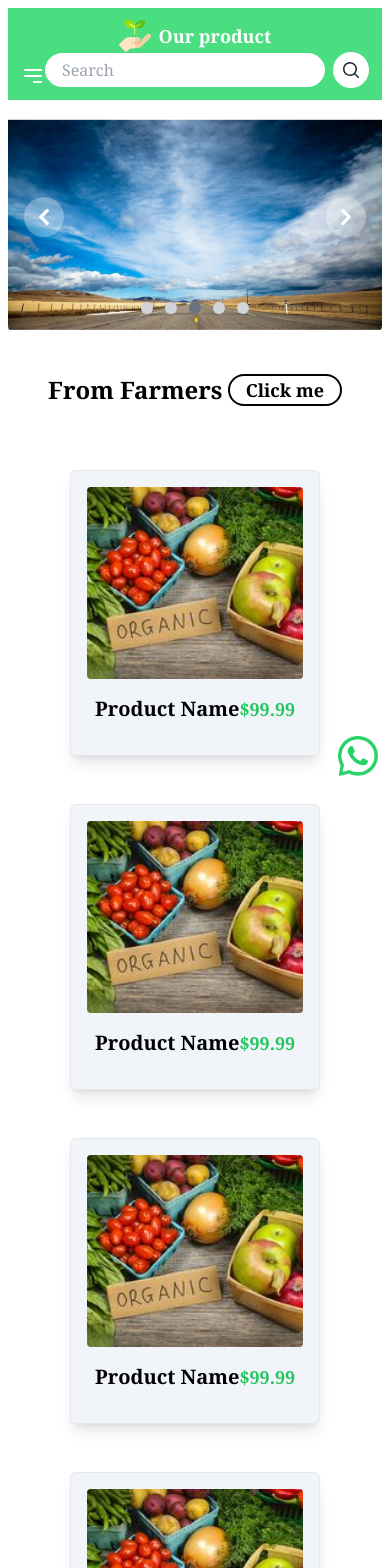
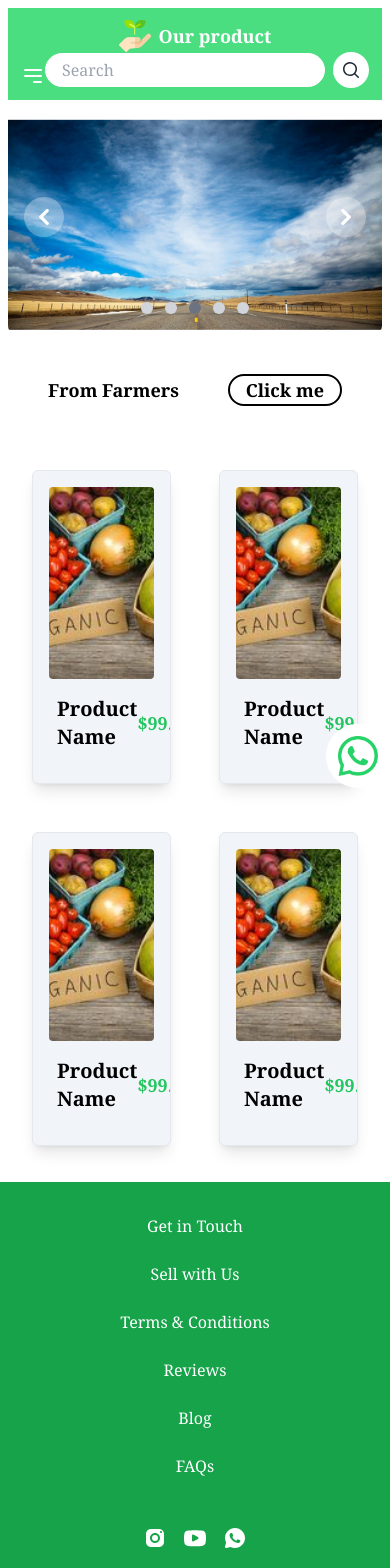
Before and after one commit to GayathriCodes2/THENNAVAN-UI, a Next.js app: page / in a window 390 px wide. Shown: the top 1568 px of the page. Built offline with nearby package versions, Linux system fonts and the light colour scheme.

Commit message:
updated homeProfileImage font(Mob view)

```diff
--- a/app/page.js
+++ b/app/page.js
@@ -34,7 +34,7 @@ function page() {
     <HomeProfileImage
         text="From Farmers" path="/some-path" ButtonContent="Click me"/>
 
-      <div className='grid lg:grid-cols-4 sm:grid-cols-2 justify-around'>
+      <div className='grid lg:grid-cols-4 grid-cols-2 justify-around'>
       {products.map((item, index) => (
         <HomepageListCard key={index} data={item} />
       ))}
--- a/components/homeProfileImage.jsx
+++ b/components/homeProfileImage.jsx
@@ -4,7 +4,7 @@ import Link from 'next/link';
 const HomeProfileImage = ({ text, path, ButtonContent }) => {
   return (
     <div className="flex items-center justify-center p-10 text-black font-bold text-lg rounded-md">
-      <span className="flex-1 text-2xl">{text}</span>
+      <span className="flex-1 lg:text-2xl">{text}</span>
       <Link href={path}>
         <button className="bg-transparent text-black border-2 border-black rounded-full px-4 hover:bg-black hover:text-white transition-all duration-700 ">
           {ButtonContent}
```
